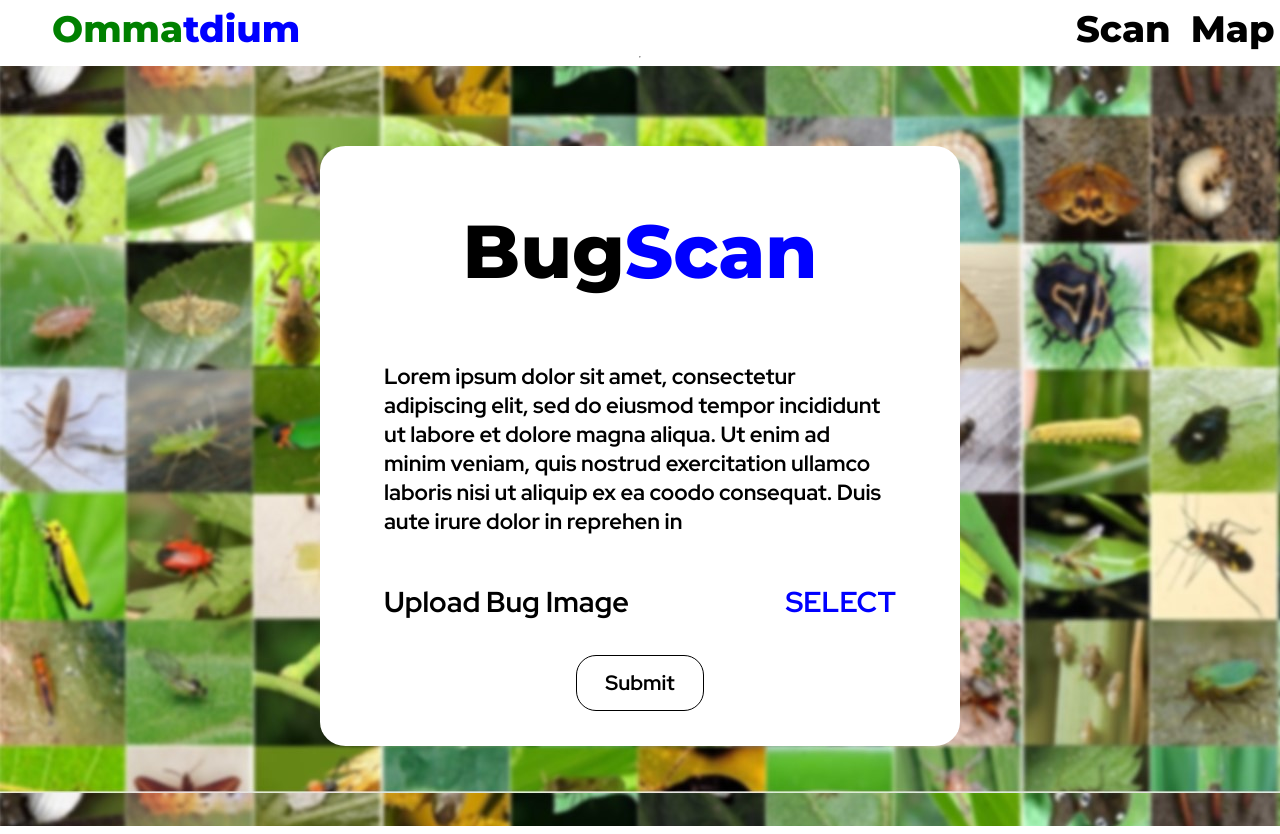
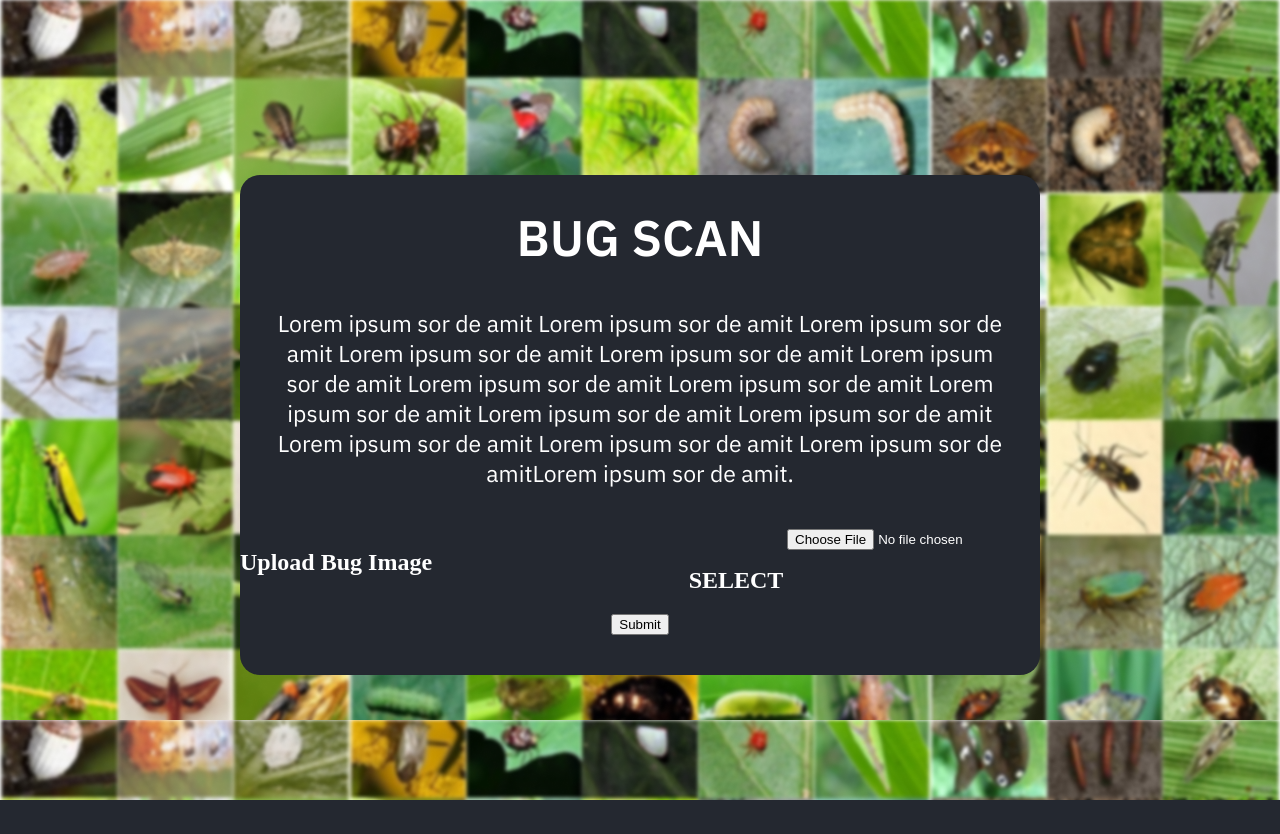
Before and after one commit to dgorbatov/spaceAppsBugChallenge2021, a Flask app: template templates/home.html in a window 1280 px wide. After the commit the page ends 800 px from the top, so only its background shows below. Run offline with Flask 2, Linux system fonts and the light colour scheme; the template is opened without the code that fills it, so the values that code supplies are empty.

Commit message:
scan page completed 80%

```diff
--- /dev/null
+++ b/templates/dist/css/home.css
@@ -0,0 +1,37 @@
+.wrapper {
+  position: absolute;
+  left: 50%;
+  top: 50%;
+  -webkit-transform: translate(-50%, -50%);
+  transform: translate(-50%, -50%);
+  text-align: center;
+}
+.mainarea {
+  height: 500px;
+  width: 800px;
+  background-color: #242830;
+  border: 0px black;
+  border-radius: 20px;
+  color: white;
+}
+.heading {
+  padding-top: 30px;
+  font-size: 50px;
+  font-family: "IBM Plex Sans";
+  font-weight: 600;
+}
+.details {
+  margin-left: 30px;
+  margin-right: 30px;
+  font-size: 23px;
+  font-family: "IBM Plex Sans";
+  margin-top: -30px;
+}
+.bugimg {
+  float: left;
+  display: inline;
+}
+.custom-file-input {
+  float: right;
+  display: inline;
+}
--- a/templates/home.html
+++ b/templates/home.html
@@ -3,51 +3,44 @@
 <html lang="en">
     <head>
         <meta charset="utf-8">
-        <title>Ommatdium</title>
-
-        <link rel="preconnect" href="https://fonts.googleapis.com">
-    <link rel="preconnect" href="https://fonts.gstatic.com" crossorigin>
-    <link href="https://fonts.googleapis.com/css2?family=Montserrat:wght@800&display=swap" rel="stylesheet">
-
-        <link rel="stylesheet" href= "/static//styles/index.css">
+        <meta http-equiv="X-UA-Compatible" content="IE=edge">
+        <meta name="viewport" content="width=device-width, initial-scale=1">
+        <title>Ommadium</title>
+        <link href="https://fonts.googleapis.com/css?family=IBM+Plex+Sans:400,600" rel="stylesheet">
+        <link rel="stylesheet" href="dist/css/home.css">
+        <link rel="icon" type="image/png" href="dist/images/favicon.png"/>
     </head>
 
-    <body>
-        <header>
-            <a href="/" style="color: black; text-decoration: none;">
-                <section>
-                    <h1 class="green-text">Omma</h1>
-                    <h1 class="blue-text">tdium</h1>
-                </section>
-            </a>
+    <body background="dist/images/img.png">
 
-            <section id="nav-links">
-                <a href="/" style="color: black;"><h1>Scan</h1></a>
-                <a href="/map" style="color: black;"><h1>Map</h1></a>
-            </section>
-        </header>
-
-        <hr>
-        <main>
-            <section class="main-block">
-                <section class="bugscan">
-                    <h1>Bug</h1>
-                    <h1 class="blue-text">Scan</h1>
-                </section>
-
-                <p class="description">Lorem ipsum dolor sit amet, consectetur adipiscing elit, sed do eiusmod tempor incididunt ut labore et dolore magna aliqua. Ut enim ad minim veniam, quis nostrud exercitation ullamco laboris nisi ut aliquip ex ea coodo consequat. Duis aute irure dolor in reprehen in </p>
-
+        <div class="wrapper">
+            <div class="mainarea">
+                <p class="heading">BUG SCAN</p>
+                <br>
+                <p class="details"> Lorem ipsum sor de amit Lorem ipsum sor de amit Lorem ipsum sor de amit Lorem ipsum sor de amit Lorem ipsum sor de amit Lorem ipsum sor de amit Lorem ipsum sor de amit Lorem ipsum sor de amit Lorem ipsum sor de amit Lorem ipsum sor de amit Lorem ipsum sor de amit Lorem ipsum sor de amit Lorem ipsum sor de amit Lorem ipsum sor de amitLorem ipsum sor de amit.</p>
+                <br>
                 <form action="/" method="POST" enctype="multipart/form-data">
                     <section>
-                        <h2>Upload Bug Image</h2>
+                        <h2 class="bugimg">Upload Bug Image</h2>
                         <input type="file" class="custom-file-input" name="image" id="image" accept="image/*" required>
+                        <br>
                         <label class="custom-file-label" for="image"><h2 class="blue-text">SELECT</h2></label>
 
                     </section>
-
                     <button>Submit</button>
                 </form>
-            </section>
-        </main>
+            </div>
+        </div>
+
     </body>
 </html>
+ <!--  <form action="/" method="POST" enctype="multipart/form-data">
+                    <section>
+                        <h2>Upload Bug Image</h2>
+                       < <input type="file" class="custom-file-input" name="image" id="image" accept="image/*" required>
+                        <label class="custom-file-label" for="image"><h2 class="blue-text">SELECT</h2></label>
+
+                    </section>
+                    <button>Submit</button>
+                </form>
+                -->
--- a/templates/index.html
+++ b/templates/index.html
@@ -34,7 +34,7 @@
 						<div class="hero-copy">
 	                        <h1 class="hero-title mt-0">Ommadium</h1>
 	                        <p class="hero-paragraph">Dont let bugs eat your profit. A machine learning powered application that can detect which bugs are harmful for your crop and which are not. Also predicts future bug invasions.</p>
-	                        <div class="hero-cta"><a class="button button-primary" href="#">SCAN A BUG</a><a class="button" href="#">VIEW HEATMAP</a></div>
+	                        <div class="hero-cta"><a class="button button-primary" href="home.html">SCAN A BUG</a><a class="button" href="map.html">VIEW HEATMAP</a></div>
 						</div>
 						<div class="hero-figure anime-element">
 							<svg class="placeholder" width="528" height="396" viewBox="0 0 528 396">
```
Also changed, not shown: templates/dist/css/style.css (+1 -14 lines), templates/dist/images/img.png (added).
